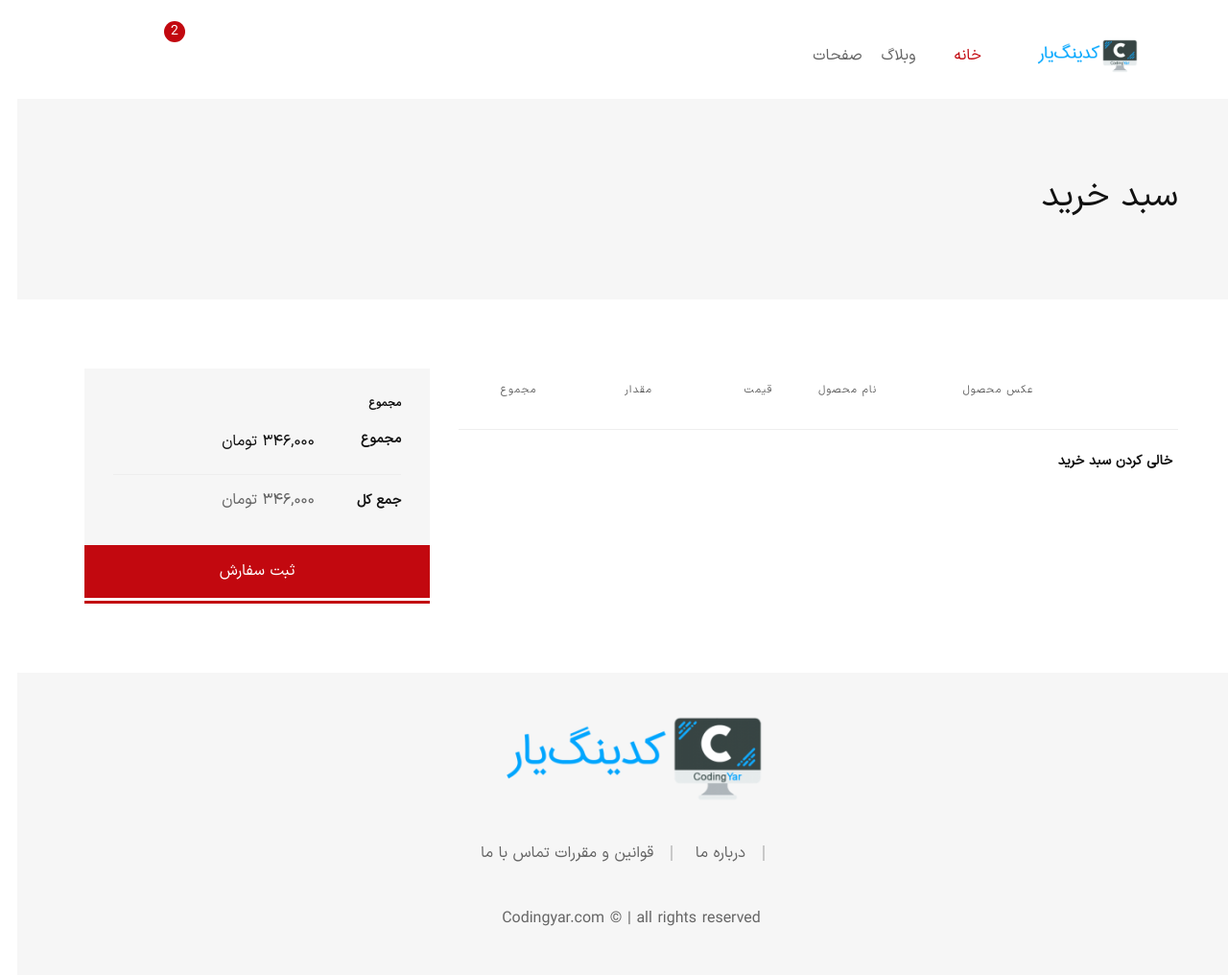
After one commit to AboulfazlRezaee/OnlineShop, a Django app: page /cart/ in a window 1280 px wide. The commit adds this page. Shown: the whole page at 96% size. Run offline with Django 4.2, Linux system fonts and the light colour scheme; lists and menus that the app fills with data are empty; parts of the project's set-up code (start-up, migrations or seed data) failed here and were passed over; some libraries are stand-ins or nearby versions; some web fonts are replaced.

Commit message:
create cart detail and add forms to product_detail to add product to the cart

```diff
--- a/cart/cart.py
+++ b/cart/cart.py
@@ -60,8 +60,6 @@ class Cart:
             cart[str(product.id)]['product_obj'] = product
 
         for item in cart.values():
-            # item['price'] = item['product'].price
-            # item['total_price'] = item['price'] * item['quantity']
             yield item
 
     def __len__(self):
--- /dev/null
+++ b/cart/templates/cart/cart_detail.html
@@ -0,0 +1,231 @@
+{% extends '_base.html' %}
+
+{% load static %}
+{% load i18n %}
+{% load crispy_forms_tags %}
+{% load comment_tags %}
+
+{% block page_title %}Cart Detail{% endblock page_title %}
+
+{% block content %}
+
+
+    <!-- Main Wrapper Start -->
+    <div class="wrapper">
+
+        <!-- Breadcrumb area Start -->
+        <div class="breadcrumb-area bg-color ptb--90" data-bg-color="#f6f6f6">
+            <div class="container">
+                <div class="row">
+                    <div class="col-12">
+                        <div class="d-flex justify-content-between align-items-center flex-sm-row flex-column">
+                            <h1 class="page-title">سبد خرید</h1>
+                        </div>
+                    </div>
+                </div>
+            </div>
+        </div>
+        <!-- Breadcrumb area End -->
+
+        <!-- Main Content Wrapper Start -->
+        <div class="main-content-wrapper">
+            <div class="page-content-inner ptb--80">
+                <div class="container">
+                    <div class="row">
+                        <div class="col-lg-8 mb-md--50">
+                            <form class="cart-form" action="#">
+                                <div class="row no-gutters">
+                                    <div class="col-12">
+                                        <div class="table-content table-responsive">
+                                            <table class="table text-center">
+                                                <thead>
+                                                    <tr>
+                                                        <th>&nbsp;</th>
+                                                        <th>عکس محصول</th>
+                                                        <th class="text-left">نام محصول</th>
+                                                        <th>قیمت</th>
+                                                        <th>مقدار</th>
+                                                        <th>مجموع</th>
+                                                    </tr>
+                                                </thead>
+                                                <tbody>
+
+                                                    {% for item in cart %}
+                                                        <tr>
+                                                            <td class="product-remove text-left">
+                                                                <a href="">
+                                                                    <i class="flaticon flaticon-cross"></i>
+                                                                </a>
+                                                            </td>
+                                                            <td class="product-thumbnail text-left">
+                                                                <img src="assets/img/products/prod-10-70x88.jpg" alt="Product Thumnail">
+                                                            </td>
+                                                            <td class="product-name wide-column">
+                                                                <h3>
+                                                                    <a href="product-details.html">
+                                                                        {{ item.product_obj.title }}
+                                                                    </a>
+                                                                </h3>
+                                                            </td>
+                                                            <td class="product-price">
+                                                                <span class="product-price-wrapper">
+                                                                    <span class="money">{{ item.product_obj.price }}</span>
+                                                                </span>
+                                                            </td>
+                                                            <td class="product-quantity">
+                                                                <div class="quantity">
+                                                                    <input type="number" class="quantity-input" name="qty" id="qty-1" value="{{ item.quantity }}" min="1">
+                                                                </div>
+                                                            </td>
+                                                            <td class="product-total-price">
+                                                                <span class="product-price-wrapper">
+                                                                    <span class="money">۲۹۶,۰۰۰ تومان</span>
+                                                                </span>
+                                                            </td>
+                                                        </tr>
+                                                    {% endfor %}
+
+                                                </tbody>
+                                            </table>
+                                        </div>
+                                    </div>
+                                </div>
+                                <div class="row no-gutters border-top pt--20 mt--20">
+                                    <div class="col-sm-6 text-sm-right">
+                                        <button type="submit" class="cart-form__btn">خالی کردن سبد خرید</button>
+                                    </div>
+                                </div>
+                            </form>
+                        </div>
+                        <div class="col-lg-4">
+                            <div class="cart-collaterals">
+                                <div class="cart-totals">
+                                    <h5 class="font-size-14 font-bold mb--15">مجموع</h5>
+                                    <div class="cart-calculator">
+                                        <div class="cart-calculator__item">
+                                            <div class="cart-calculator__item--head">
+                                                <span>مجموع</span>
+                                            </div>
+                                            <div class="cart-calculator__item--value">
+                                                <span>۳۴۶,۰۰۰ تومان</span>
+                                            </div>
+                                        </div>
+                                        <div class="cart-calculator__item order-total">
+                                            <div class="cart-calculator__item--head">
+                                                <span>جمع کل</span>
+                                            </div>
+                                            <div class="cart-calculator__item--value">
+                                                <span class="product-price-wrapper">
+                                                    <span class="money">۳۴۶,۰۰۰ تومان</span>
+                                                </span>
+                                            </div>
+                                        </div>
+                                    </div>
+                                </div>
+                                <a href="checkout.html" class="btn btn-fullwidth btn-bg-red btn-color-white btn-hover-2">
+                                    ثبت سفارش
+                                </a>
+                            </div>
+                        </div>
+                    </div>
+                </div>
+            </div>
+        </div>
+        <!-- Main Content Wrapper Start -->
+
+
+        <!-- Search form Popup Start -->
+        <div class="searchform__popup" id="searchForm">
+            <a href="#" class="btn-close"><i class="flaticon flaticon-cross"></i></a>
+            <div class="searchform__body">
+                <p>Start typing and press Enter to search</p>
+                <form class="searchform">
+                    <input type="text" name="popup-search" id="popup-search" class="searchform__input" placeholder="Search Entire Store...">
+                    <button type="submit" class="searchform__submit"><i class="flaticon flaticon-magnifying-glass-icon"></i></button>
+                </form>
+            </div>
+        </div>
+        <!-- Search form Popup End -->
+
+        <!-- Mini Cart Start -->
+        <aside class="mini-cart" id="miniCart">
+            <div class="mini-cart-wrapper">
+                <a href="" class="btn-close"><i class="flaticon flaticon-cross"></i></a>
+                <div class="mini-cart-inner">
+                    <h3 class="mini-cart__heading mb--40 mb-lg--30 text-right">سبد خرید</h3>
+                    <div class="mini-cart__content">
+                        <ul class="mini-cart__list text-right">
+                            <li class="mini-cart__product d-flex justify-content-between">
+                                <div class="mini-cart__product__image">
+                                    <a href="#">
+                                        <img src="assets/img/products/prod-1-100x100.jpg" alt="products">
+                                    </a>
+                                </div>
+                                <div class="mini-cart__product__content pt-2">
+                                    <span class="mini-cart__product__title d-flex flex-row justify-content-between">
+                                        <a href="#"> محصول سماره یک </a>
+                                        <a href="#" class="">
+                                            &#10060;
+                                        </a>
+                                    </span>
+                                    <span class="mini-cart__product__quantity">
+                                        <span>۴۹,۰۰۰ تومان</span> &#215; <span>۱</span>
+                                    </span>
+                                </div>
+                            </li>
+                            <li class="mini-cart__product d-flex justify-content-between">
+                                <div class="mini-cart__product__image">
+                                    <a href="#">
+                                        <img src="assets/img/products/prod-1-100x100.jpg" alt="products">
+                                    </a>
+                                </div>
+                                <div class="mini-cart__product__content pt-2">
+                                    <span class="mini-cart__product__title d-flex flex-row justify-content-between">
+                                        <a href="#"> محصول سماره یک </a>
+                                        <a href="#" class="">
+                                            &#10060;
+                                        </a>
+                                    </span>
+                                    <span class="mini-cart__product__quantity">
+                                        <span>۴۹,۰۰۰ تومان</span> &#215; <span>۱</span>
+                                    </span>
+                                </div>
+                            </li>
+                            <li class="mini-cart__product d-flex justify-content-between">
+                                <div class="mini-cart__product__image">
+                                    <a href="#">
+                                        <img src="assets/img/products/prod-1-100x100.jpg" alt="products">
+                                    </a>
+                                </div>
+                                <div class="mini-cart__product__content pt-2">
+                                    <span class="mini-cart__product__title d-flex flex-row justify-content-between">
+                                        <a href="#"> محصول سماره یک </a>
+                                        <a href="#" class="">
+                                            &#10060;
+                                        </a>
+                                    </span>
+                                    <span class="mini-cart__product__quantity">
+                                        <span>۴۹,۰۰۰ تومان</span> &#215; <span>۱</span>
+                                    </span>
+                                </div>
+                            </li>
+                        </ul>
+                        <div class="mini-cart__total">
+                            <span>جمع کل</span>
+                            <span class="ammount">۱۴۸,۰۰۰ تومان</span>
+                        </div>
+                        <div class="mini-cart__buttons">
+                            <a href="cart.html" class="btn btn-fullwidth btn-bg-sand mb--20">مشاهده سبد خرید</a>
+                            <a href="checkout.html" class="btn btn-fullwidth btn-bg-sand">پرداخت</a>
+                        </div>
+                    </div>
+                </div>
+            </div>
+        </aside>
+        <!-- Mini Cart End -->
+
+    </div>
+    <!-- Main Wrapper End -->
+
+
+{% endblock content %}
--- /dev/null
+++ b/cart/urls.py
@@ -0,0 +1,10 @@
+from django.urls import path
+
+from .views import cart_detail_view, add_to_cart_view
+
+app_name = 'cart'
+
+urlpatterns = [
+    path('', cart_detail_view, name='cart_detail'),
+    path('add/<int:product_id>/', add_to_cart_view, name='add_to_cart'),
+]
--- a/cart/views.py
+++ b/cart/views.py
@@ -1,3 +1,27 @@
-from django.shortcuts import render
+from django.shortcuts import render, get_object_or_404, redirect
+from django.contrib import messages
+
+from products.models import Product
+from .cart import Cart
+from .forms import AddToCartProductForm
 
 # Create your views here.
+
+def cart_detail_view(request):
+    cart = Cart(request)
+    context = {'cart': cart}
+
+    return render(request, 'cart/cart_detail.html', context)
+
+def add_to_cart_view(request, product_id):
+    cart = Cart(request)
+    product = get_object_or_404(Product, id=product_id)
+
+    form = AddToCartProductForm(request.POST)
+    if form.is_valid():
+        cleaned_data = form.cleaned_data
+        quantity = cleaned_data['quantity']
+        cart.add(product, quantity)
+
+    messages.success(request, 'کالا با موفقیت در سبد خرید شما اضافه شد.')
+    return redirect('cart:cart_detail')
--- a/config/urls.py
+++ b/config/urls.py
@@ -21,6 +21,7 @@ urlpatterns = [
     path('', include('pages.urls')),
     path('accounts/', include('allauth.urls')),
     path('products/', include('products.urls')),
+    path('cart/', include('cart.urls')),
 
     #rosetta (i18n)
     path('rosetta/', include('rosetta.urls'))
--- a/templates/_base.html
+++ b/templates/_base.html
@@ -62,7 +62,7 @@
                                         </a>
                                     </li>
                                     <li class="mainmenu__item menu-item-has-children">
-                                        <a href="Blog.html" class="mainmenu__link">
+                                        <a href="#" class="mainmenu__link">
                                             <span class="mm-text">وبلاگ</span>
                                         </a>
                                     </li>
@@ -88,7 +88,7 @@
                                 </a>
                             </li>
                             <li class="header-toolbar__item mini-cart-item">
-                                <a href="#miniCart" class="header-toolbar__btn toolbar-btn mini-cart-btn">
+                                <a href="{% url 'cart:cart_detail' %}" class="header-toolbar__btn toolbar-btn mini-cart-btn">
                                     <i class="flaticon flaticon-shopping-cart"></i>
                                     <sup class="mini-cart-count">2</sup>
                                 </a>
```
Also changed, not shown: cart/forms.py (added, +9 -0 lines), products/templates/products/product_detail.html (+10 -7 lines).
